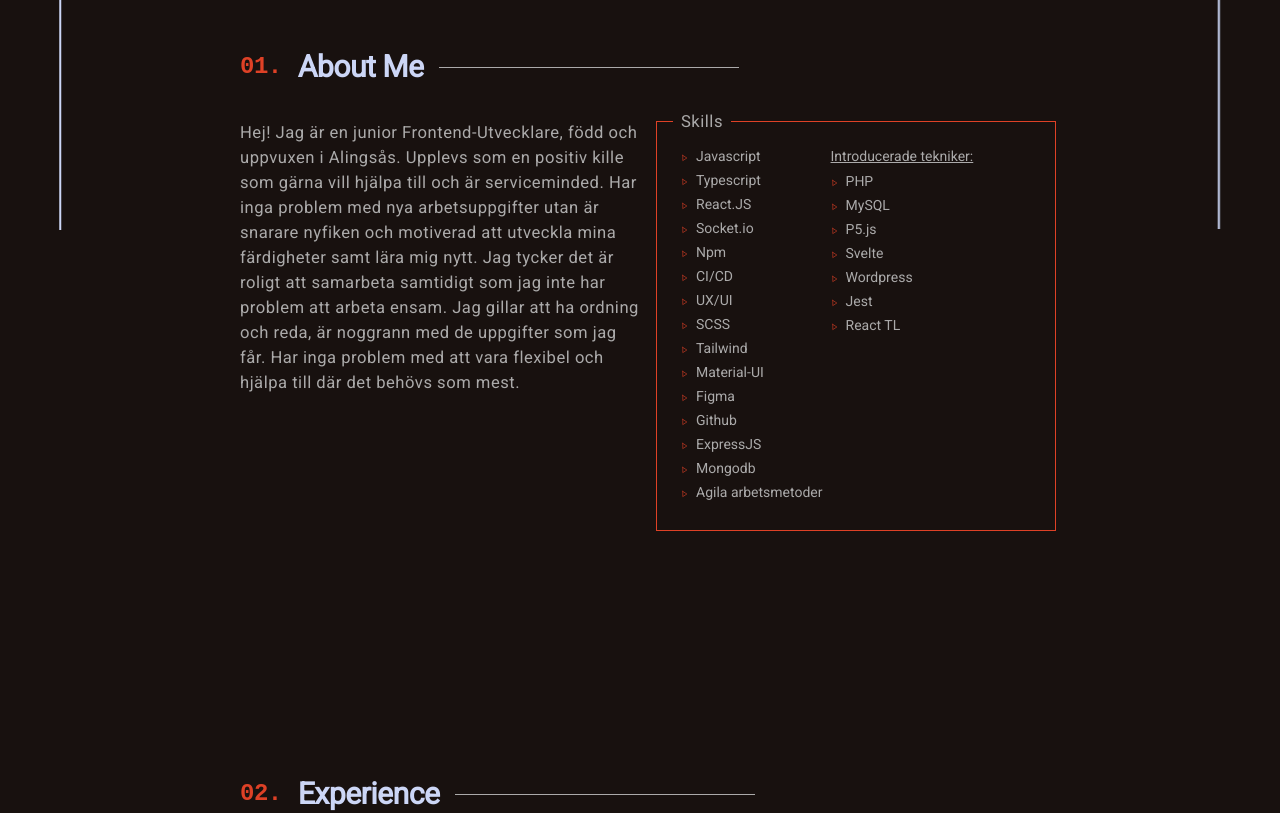
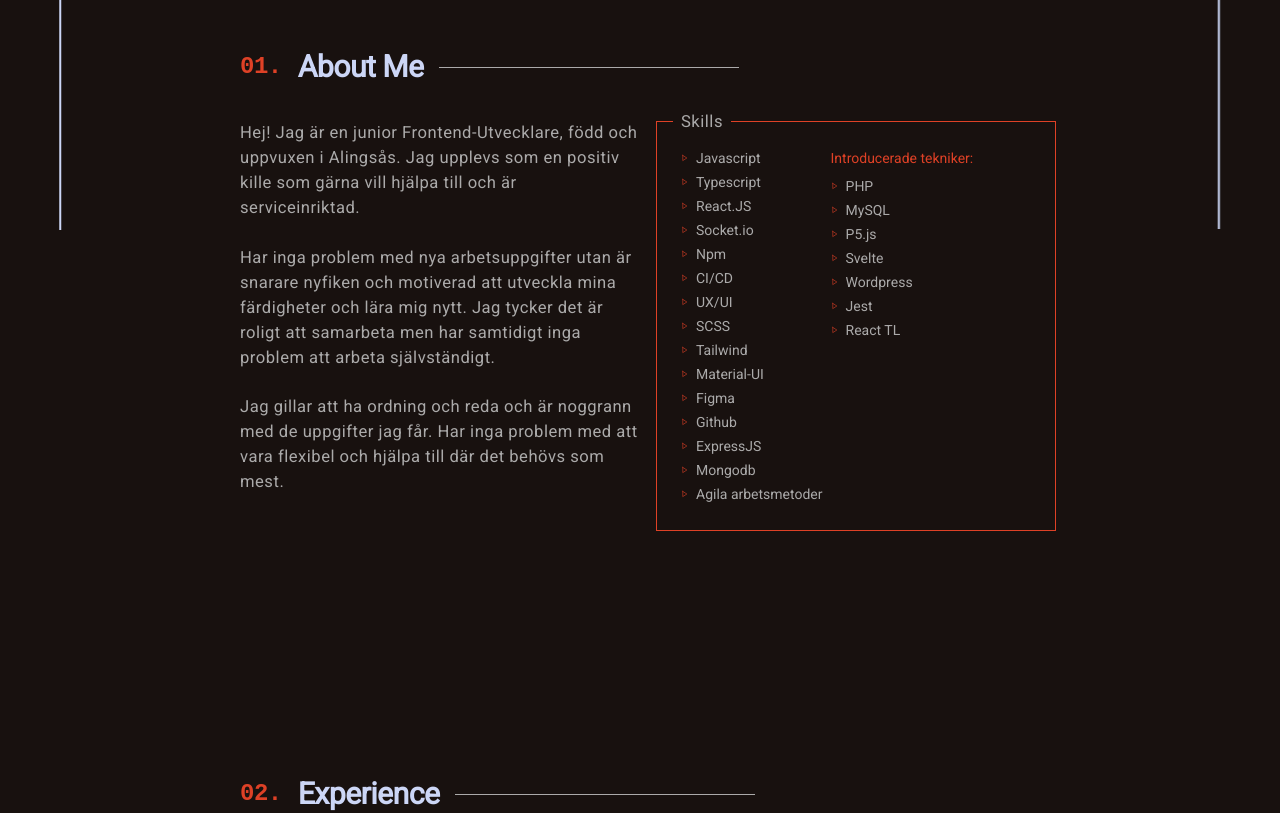
Before and after one commit to Sillen00/Portfolio_CV, a Next.js app: page / in a window 1280 px wide. Shown: the part 760-1573 px from the top of the page. Built offline with nearby package versions, Linux system fonts and the light colour scheme.

Commit message:
fixed texts and align on about me section.

```diff
--- a/app/containers/home-page/About.tsx
+++ b/app/containers/home-page/About.tsx
@@ -11,104 +11,105 @@ const About = () => {
 
       <div className='flex flex-col md:flex-row gap-4 wrap'>
         <p className='min-w-[50%] gray'>
-          Hej! Jag är en junior Frontend-Utvecklare, född och uppvuxen i Alingsås. Upplevs som en positiv kille som gärna vill hjälpa till
-          och är serviceminded. Har inga problem med nya arbetsuppgifter utan är snarare nyfiken och motiverad att utveckla mina färdigheter
-          samt lära mig nytt. Jag tycker det är roligt att samarbeta samtidigt som jag inte har problem att arbeta ensam. Jag gillar att ha
-          ordning och reda, är noggrann med de uppgifter som jag får. Har inga problem med att vara flexibel och hjälpa till där det behövs
-          som mest.
+          Hej! Jag är en junior Frontend-Utvecklare, född och uppvuxen i Alingsås. Jag upplevs som en positiv kille som gärna vill hjälpa
+          till och är serviceinriktad. <br /> <br />
+          Har inga problem med nya arbetsuppgifter utan är snarare nyfiken och motiverad att utveckla mina färdigheter och lära mig nytt.
+          Jag tycker det är roligt att samarbeta men har samtidigt inga problem att arbeta självständigt. <br /> <br />
+          Jag gillar att ha ordning och reda och är noggrann med de uppgifter jag får. Har inga problem med att vara flexibel och hjälpa
+          till där det behövs som mest.
         </p>
 
         <div className='gray relative min-w-[50%] flex border p-6 border-secondary-color'>
           <p className='absolute -top-3 bg-[var(--background-color)] px-2 left-4 hidden md:block'>Skills </p>
           <ul className='mr-2'>
-            <div className='flex gap-2'>
+            <div className='flex gap-2 items-center'>
               <Play width={7} className='text-secondary-color' />
               <li>Javascript</li>
             </div>
-            <div className='flex gap-2'>
+            <div className='flex gap-2 items-center'>
               <Play width={7} className='text-secondary-color' />
               <li>Typescript</li>
             </div>
-            <div className='flex gap-2'>
+            <div className='flex gap-2 items-center'>
               <Play width={7} className='text-secondary-color' />
               <li>React.JS</li>
             </div>
-            <div className='flex gap-2'>
+            <div className='flex gap-2 items-center'>
               <Play width={7} className='text-secondary-color' />
               <li>Socket.io</li>
             </div>
-            <div className='flex gap-2'>
+            <div className='flex gap-2 items-center'>
               <Play width={7} className='text-secondary-color' />
               <li>Npm</li>
             </div>
-            <div className='flex gap-2'>
+            <div className='flex gap-2 items-center'>
               <Play width={7} className='text-secondary-color' />
               <li>CI/CD</li>
             </div>
-            <div className='flex gap-2'>
+            <div className='flex gap-2 items-center'>
               <Play width={7} className='text-secondary-color' />
               <li>UX/UI</li>
             </div>
-            <div className='flex gap-2'>
+            <div className='flex gap-2 items-center'>
               <Play width={7} className='text-secondary-color' />
               <li>SCSS</li>
             </div>
-            <div className='flex gap-2'>
+            <div className='flex gap-2 items-center'>
               <Play width={7} className='text-secondary-color' />
               <li>Tailwind</li>
             </div>
-            <div className='flex gap-2'>
+            <div className='flex gap-2 items-center'>
               <Play width={7} className='text-secondary-color' />
               <li>Material-UI</li>
             </div>
-            <div className='flex gap-2'>
+            <div className='flex gap-2 items-center'>
               <Play width={7} className='text-secondary-color' />
               <li>Figma</li>
             </div>
-            <div className='flex gap-2'>
+            <div className='flex gap-2 items-center'>
               <Play width={7} className='text-secondary-color' />
               <li>Github</li>
             </div>
-            <div className='flex gap-2'>
+            <div className='flex gap-2 items-center'>
               <Play width={7} className='text-secondary-color' />
               <li>ExpressJS</li>
             </div>
-            <div className='flex gap-2'>
+            <div className='flex gap-2 items-center'>
               <Play width={7} className='text-secondary-color' />
               <li>Mongodb</li>
             </div>
-            <div className='flex gap-2'>
+            <div className='flex gap-2 items-center'>
               <Play width={7} className='text-secondary-color' />
               <li>Agila arbetsmetoder</li>
             </div>
           </ul>
           <ul>
-            <li className='underline'>Introducerade tekniker:</li>
-            <div className='flex gap-2 pt-1'>
+            <li className={twMerge(css.linkHover, "underline text-secondary-color")}>Introducerade tekniker:</li>
+            <div className='flex gap-2 items-center pt-1'>
               <Play width={7} className='text-secondary-color ' />
               <li>PHP</li>
             </div>
-            <div className='flex gap-2'>
+            <div className='flex gap-2 items-center'>
               <Play width={7} className='text-secondary-color' />
               <li>MySQL</li>
             </div>
-            <div className='flex gap-2'>
+            <div className='flex gap-2 items-center'>
               <Play width={7} className='text-secondary-color' />
               <li>P5.js</li>
             </div>
-            <div className='flex gap-2'>
+            <div className='flex gap-2 items-center'>
               <Play width={7} className='text-secondary-color' />
               <li>Svelte</li>
             </div>
-            <div className='flex gap-2'>
+            <div className='flex gap-2 items-center'>
               <Play width={7} className='text-secondary-color' />
               <li>Wordpress</li>
             </div>
-            <div className='flex gap-2'>
+            <div className='flex gap-2 items-center'>
               <Play width={7} className='text-secondary-color' />
               <li>Jest</li>
             </div>
-            <div className='flex gap-2'>
+            <div className='flex gap-2 items-center'>
               <Play width={7} className='text-secondary-color' />
               <li>React TL</li>
             </div>
--- a/app/containers/home-page/Experience.tsx
+++ b/app/containers/home-page/Experience.tsx
@@ -53,7 +53,7 @@ const Experience = () => {
                 <p className='fira small gray'>januari - maj 2024</p> {/* 29 januari - 17 maj 2024 */}
                 <p className='fira small gray'> | </p>
                 <div className='flex items-center gap-2'>
-                  <Link href='./pdfs/Simon_rekommendationsbrev.pdf' target='_blank' download className='flex items-center gap-2'>
+                  <Link href='./pdfs/Simon_rekommendationsbrev.pdf' target='_blank' download className='flex items-center gap-2 cursor-pointer'>
                     <p className={twMerge(css.linkHover, "fira small underline text-secondary-color")}>Rekommendationsbrev</p>
                     <Download className='gray' width={15}></Download>
                   </Link>
--- a/app/containers/home-page/Portfolio.tsx
+++ b/app/containers/home-page/Portfolio.tsx
@@ -27,7 +27,7 @@ const Portfolio = () => {
                 alt={project.title + " project image."}
                 style={{ width: "100%", height: "100%" }}
               />
-              <p className='fira text-secondary-color'>Utvalt Project</p>
+              <p className='fira text-secondary-color'>Feautured Project</p>
               <Link href={project.hostedLink ?? ""}>
                 <h3 className='hover:text-secondary-color'>{project.title}</h3>
               </Link>
```
